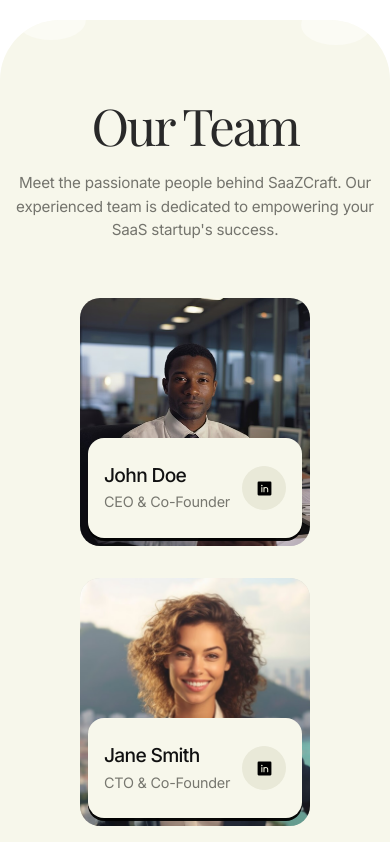
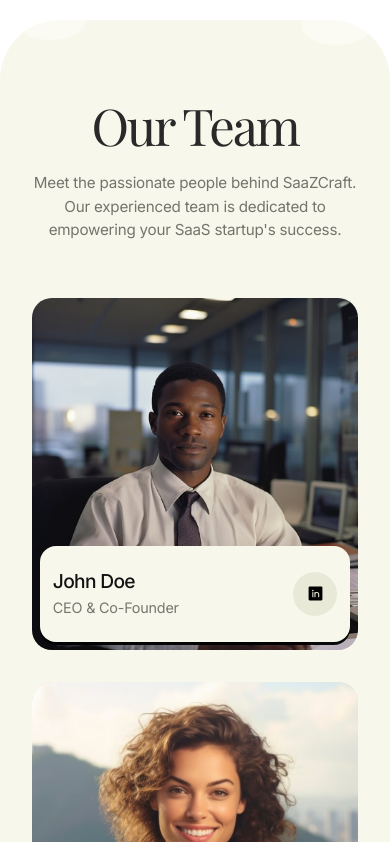
Before and after one commit to Sruthi417/Saazcraft, a Next.js app in the folder frontend/: page / in a window 390 px wide. Shown: the part 9863-10705 px from the top of the page. Built offline with nearby package versions, Linux system fonts and the light colour scheme; a web font is replaced by a local one.

Commit message:
team reesponsiveness

```diff
--- a/frontend/components/Partners/Partner.scss
+++ b/frontend/components/Partners/Partner.scss
@@ -7,7 +7,8 @@
 
   box-sizing: border-box;
   padding-inline: clamp(1.25rem, 13.5vw, 12rem);
-  padding-top: clamp(6rem, 13.5vw, 7rem);
+  padding-block: clamp(6rem, 13.5vw, 7rem);
+
   background: #ffffff;
 
   overflow: hidden;
--- a/frontend/components/Team/Team.scss
+++ b/frontend/components/Team/Team.scss
@@ -247,6 +247,8 @@ border-radius: 60px;
 // ==========================================================
 
 .team-details {
+  flex: 1;
+
   min-width: 0;
 }
 
@@ -334,9 +336,94 @@ border-radius: 60px;
 // TABLET
 // ==========================================================
 
-@media (max-width: 900px) {
+
+// ==========================================================
+// TABLET / SMALL DESKTOP — 992px to 1500px
+// 3 cards on first row + 2 centered cards on second row
+// ==========================================================
+
+@media (min-width: 993px) and (max-width: 1500px) {
+
   .team-section {
-    padding-inline: 1.25rem;
+    padding-inline: clamp(2.5rem, 7vw, 7rem);
+  }
+
+  .team-container {
+    width: 100%;
+    max-width: 1100px;
+  }
+
+  .team-grid {
+    grid-template-columns: repeat(6, minmax(0, 1fr));
+
+    // Reduce the side padding from the desktop version
+    padding-inline: clamp(1rem, 3vw, 3rem);
+
+    column-gap: clamp(1rem, 2vw, 1.75rem);
+    row-gap: clamp(2rem, 3vw, 2.5rem);
+  }
+
+  // ----------------------------------------------------------
+  // First row — 3 cards
+  // ----------------------------------------------------------
+
+  .team-card--1,
+  .team-card--2,
+  .team-card--3 {
+    grid-column: span 2;
+  }
+
+  // ----------------------------------------------------------
+  // Second row — 2 centered cards
+  // ----------------------------------------------------------
+
+  .team-card--4 {
+    grid-column: 2 / span 2;
+  }
+
+  .team-card--5 {
+    grid-column: 4 / span 2;
+  }
+
+  // ----------------------------------------------------------
+  // Card sizing
+  // ----------------------------------------------------------
+
+  .team-info {
+    left: 8px;
+    right: 8px;
+    bottom: 8px;
+
+    min-height: 95px;
+
+    padding: 1rem;
+
+    gap: 0.5rem;
+  }
+
+  .team-name {
+    font-size: clamp(1.1rem, 1.5vw, 1.4rem);
+  }
+
+  .team-role {
+    font-size: clamp(0.85rem, 1vw, 0.95rem);
+  }
+
+  .team-linkedin {
+    width: 46px;
+    height: 46px;
+  }
+
+  .team-linkedin-icon {
+    width: 18px;
+    height: 18px;
+  }
+}
+
+
+@media (max-width: 992px) {
+  .team-section {
+    padding-inline: clamp(3rem, 4vw, 6rem);
   }
 
   .team-heading {
@@ -348,6 +435,7 @@ border-radius: 60px;
 
     column-gap: 1.25rem;
     row-gap: 2.5rem;
+    padding-inline: 0;
   }
 
   // Reset desktop positioning
@@ -375,7 +463,9 @@ border-radius: 60px;
     right: 8px;
     bottom: 8px;
 
-    padding: 1rem 1rem 1rem 1.25rem;
+    padding: 1rem;
+
+    gap: 0.6rem;
   }
 
   .team-linkedin {
@@ -389,10 +479,11 @@ border-radius: 60px;
 // MOBILE
 // ==========================================================
 
-@media (max-width: 600px) {
+@media (max-width: 650px) {
   .team-section {
     padding-top: 5rem;
     padding-bottom: 5rem;
+    padding-inline: clamp(2rem, 4vw, 4rem);
   }
 
   .team-heading {
@@ -430,13 +521,13 @@ border-radius: 60px;
   }
 
   .team-info {
-    min-height: 100px;
+    min-height: 96px;
 
     left: 8px;
     right: 8px;
     bottom: 8px;
 
-    padding: 1rem 1rem 1rem 1.25rem;
+    padding: 0.9rem;
 
     border-radius: 16px;
   }
@@ -468,12 +559,8 @@ border-radius: 60px;
 // ==========================================================
 
 @media (max-width: 400px) {
-  .team-section {
-    padding-inline: 1rem;
-  }
-
   .team-info {
-    padding-left: 1rem;
+    padding: 0.8rem;
   }
 
   .team-linkedin {
```
